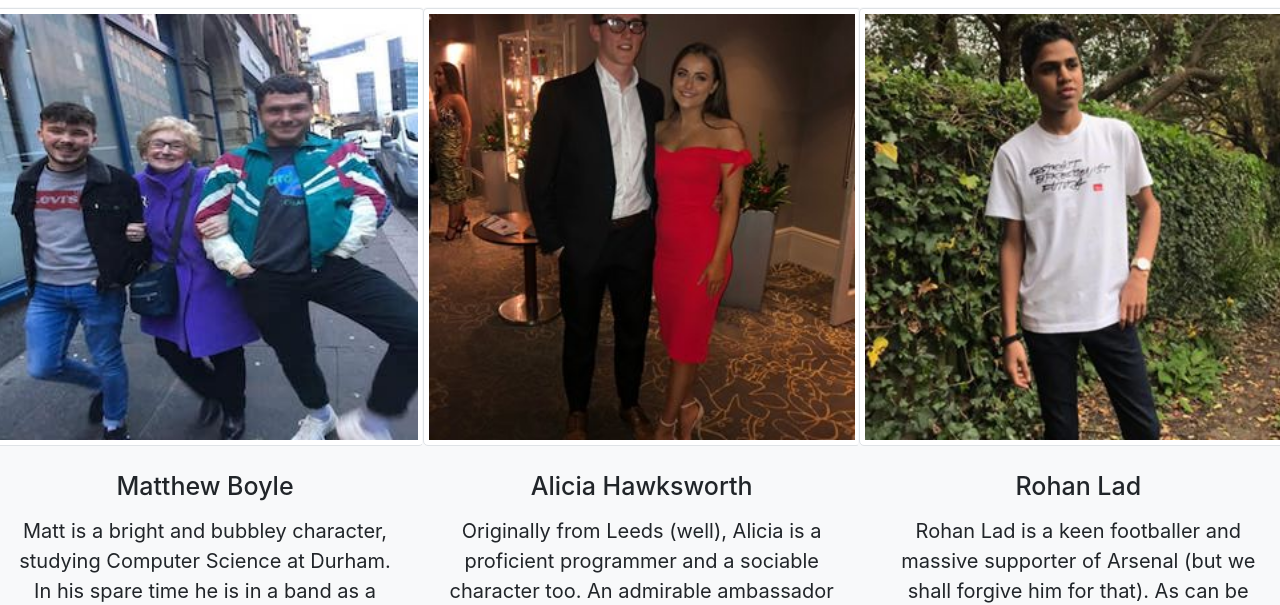
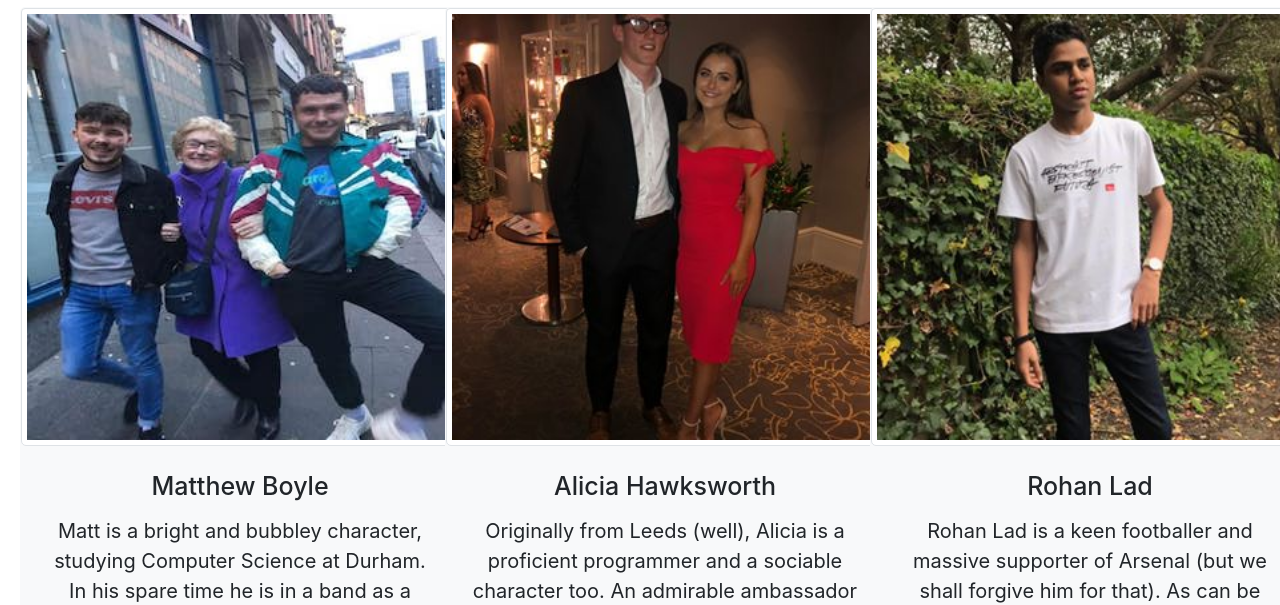
Before and after one commit to liyoujia0306/qazwsxedcrfvtgbyhnujmikol1234.github.io, a plain HTML site: page AuthorsPage.html in a window 1280 px wide. Shown: the part 201-806 px from the top of the page. Drawn offline with nearby package versions, Linux system fonts and the light colour scheme.

```diff
--- a/AuthorsPage.html
+++ b/AuthorsPage.html
@@ -41,7 +41,7 @@
 	<br>
 	<h1 class="display-3" style="text-align:center">MEET THE AUTHORS</h1>
 
-	<div class="row">
+	<div class="row" style= "margin-left:20px;">
   	<div class="column" style= "margin-left: auto; margin-right: auto;">
 			<div class="card bg-light mb-3 border-light" style="width: 22rem; align-items: center; text-align: center;">
   			<img src="mattspicture.jpg" class="card-img-top img-thumbnail" alt="A photo which sums up Matthew perfectly">
```
